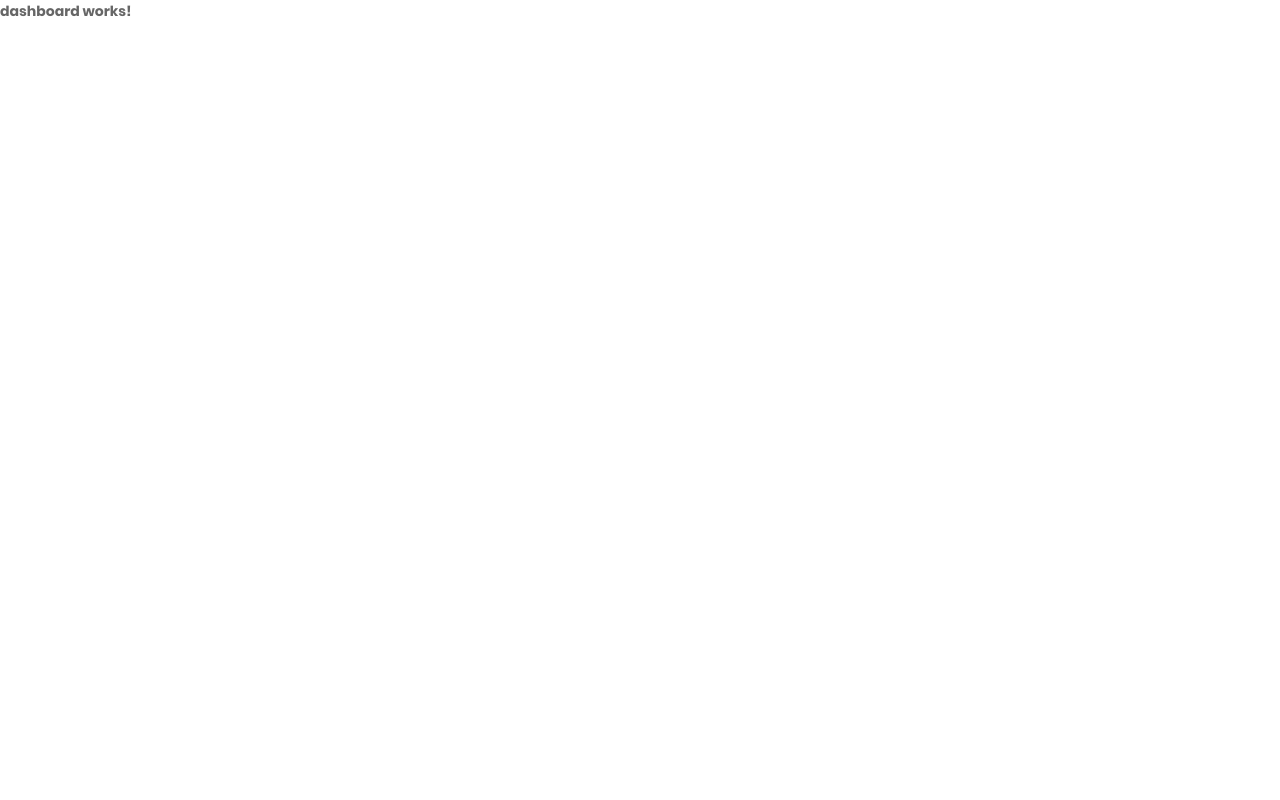
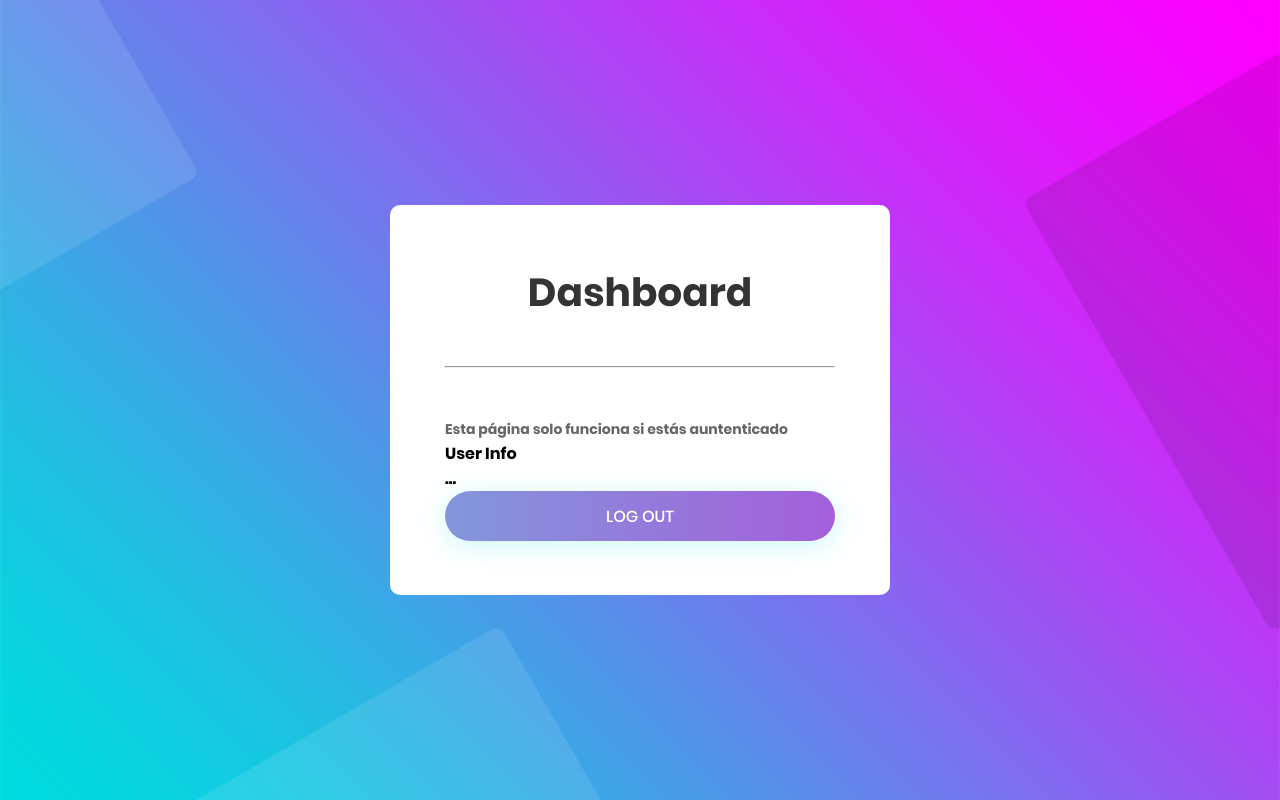
Before and after one commit to luismrls/CursoAngular-AuthApp, an Angular app: page /dashboard in a window 1280 px wide. Built offline with nearby package versions, Linux system fonts and the light colour scheme.

Commit message:
se hizo el html del dashboard

```diff
--- a/src/app/auth/pages/login/login.component.ts
+++ b/src/app/auth/pages/login/login.component.ts
@@ -1,5 +1,6 @@
 import { Component } from '@angular/core';
 import { FormBuilder, FormGroup, Validators } from '@angular/forms';
+import { Router } from '@angular/router';
 
 @Component({
   selector: 'app-login',
@@ -9,7 +10,7 @@
 })
 export class LoginComponent {
 
-  constructor(private formBuilder: FormBuilder) { }
+  constructor(private formBuilder: FormBuilder, private router: Router) { }
 
   miFormulario: FormGroup = this.formBuilder.group({
     email: ['test1@test.com', [Validators.required, Validators.email]],
@@ -18,6 +19,6 @@
 
   login() {
     console.log(this.miFormulario.value);
-    console.log(this.miFormulario.valid);
+    this.router.navigateByUrl('/dashboard');
   }
 }
--- a/src/app/auth/pages/register/register.component.ts
+++ b/src/app/auth/pages/register/register.component.ts
@@ -1,5 +1,6 @@
 import { Component } from '@angular/core';
 import { FormBuilder, FormGroup, Validators } from '@angular/forms';
+import { Router } from '@angular/router';
 
 @Component({
   selector: 'app-register',
@@ -9,7 +10,7 @@
 })
 export class RegisterComponent {
 
-  constructor(private formBuilder: FormBuilder) { }
+  constructor(private formBuilder: FormBuilder, private router: Router) { }
 
   miFormulario: FormGroup = this.formBuilder.group({
     name: ['test 1', [Validators.required]],
@@ -19,7 +20,7 @@
 
   singUp() {
     console.log(this.miFormulario.value);
-    console.log(this.miFormulario.valid);
+    this.router.navigateByUrl('/dashboard');
   }
 
 }
--- a/src/app/protected/dashboard/dashboard.component.html
+++ b/src/app/protected/dashboard/dashboard.component.html
@@ -1 +1,29 @@
-<p>dashboard works!</p>
+
+<div class="limiter">
+    <div class="container-login100" style="background-image: url('../../../../assets/images/bg-01.jpg');">
+        <div class="wrap-login100 p-l-55 p-r-55 p-t-65 p-b-54">
+
+            <span class="login100-form-title p-b-49">
+                Dashboard
+            </span>
+            <hr>
+            <br><br>
+            <p>
+                Esta página solo funciona si estás auntenticado
+            </p>
+
+            <h4>User Info</h4>
+            <pre>...</pre>
+
+            <div class="container-login100-form-btn">
+                <div class="wrap-login100-form-btn">
+                    <div class="login100-form-bgbtn"></div>
+                    <button class="login100-form-btn" (click)="logout()">
+                        Log Out
+                    </button>
+                </div>
+            </div>
+
+        </div>
+    </div>
+</div>
--- a/src/app/protected/dashboard/dashboard.component.ts
+++ b/src/app/protected/dashboard/dashboard.component.ts
@@ -1,4 +1,5 @@
-import { Component, OnInit } from '@angular/core';
+import { Component } from '@angular/core';
+import { Router } from '@angular/router';
 
 @Component({
   selector: 'app-dashboard',
@@ -6,11 +7,11 @@
   styles: [
   ]
 })
-export class DashboardComponent implements OnInit {
+export class DashboardComponent {
 
-  constructor() { }
+  constructor(private router: Router) { }
 
-  ngOnInit(): void {
+  logout() {
+    this.router.navigateByUrl('/auth/login');
   }
-
 }
```
